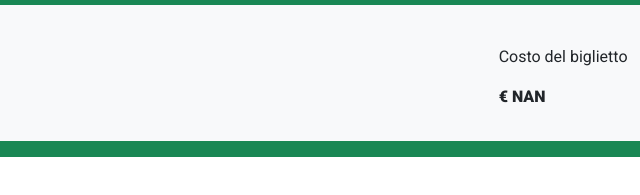
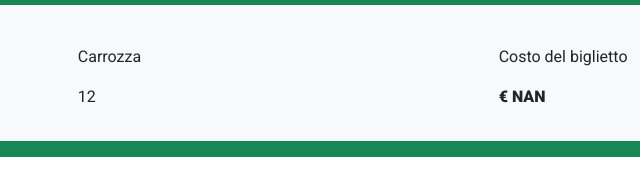
Before and after one commit to DavideBernasconi13/js-biglietto-treno-form, a plain HTML site: page index.html in a window 1280 px wide. Both pictures are taken after a click on the button "Genera biglietto". Shown: the part 363-558 px from the top of the page, 469-1109 px from the left. Drawn offline with nearby package versions, Linux system fonts and the light colour scheme.

Commit message:
add carrozza number random

```diff
--- a/asset/js/main.js
+++ b/asset/js/main.js
@@ -21,6 +21,9 @@ const scontoOver = 40 / 100;
 
 const price = document.querySelector('.price');
 
+const carrozzaNumero = document.querySelector('.carrozzaNumero');
+let carrozzaNumeroRandom = parseInt(Math.random() * 12) + 1;
+console.log(carrozzaNumeroRandom);
 
 
 //funzione prendi i dati e mettili al posto giusto
@@ -45,6 +48,9 @@ inviaDati.addEventListener('click', function () {
     } else {
         offerta.innerHTML = "Offerta standard"
     }
+
+    // determina il numero di carrozza
+    carrozzaNumero.innerHTML = carrozzaNumeroRandom;
 
     price.innerHTML = '€ ';
     //console.log('vuoi percorrere km: ', parseInt(km.value));
--- a/index.html
+++ b/index.html
@@ -61,7 +61,10 @@
                         <p>Offerta</p>
                         <p class="tipologiaOfferta"></p>
                     </div>
-                    <div class="col"></div>
+                    <div class="col">
+                        <p>Carrozza</p>
+                        <span class="carrozzaNumero"></span>
+                    </div>
                     <div class="col"></div>
                     <div class="col">
                         <p>Costo del biglietto</p>
```
